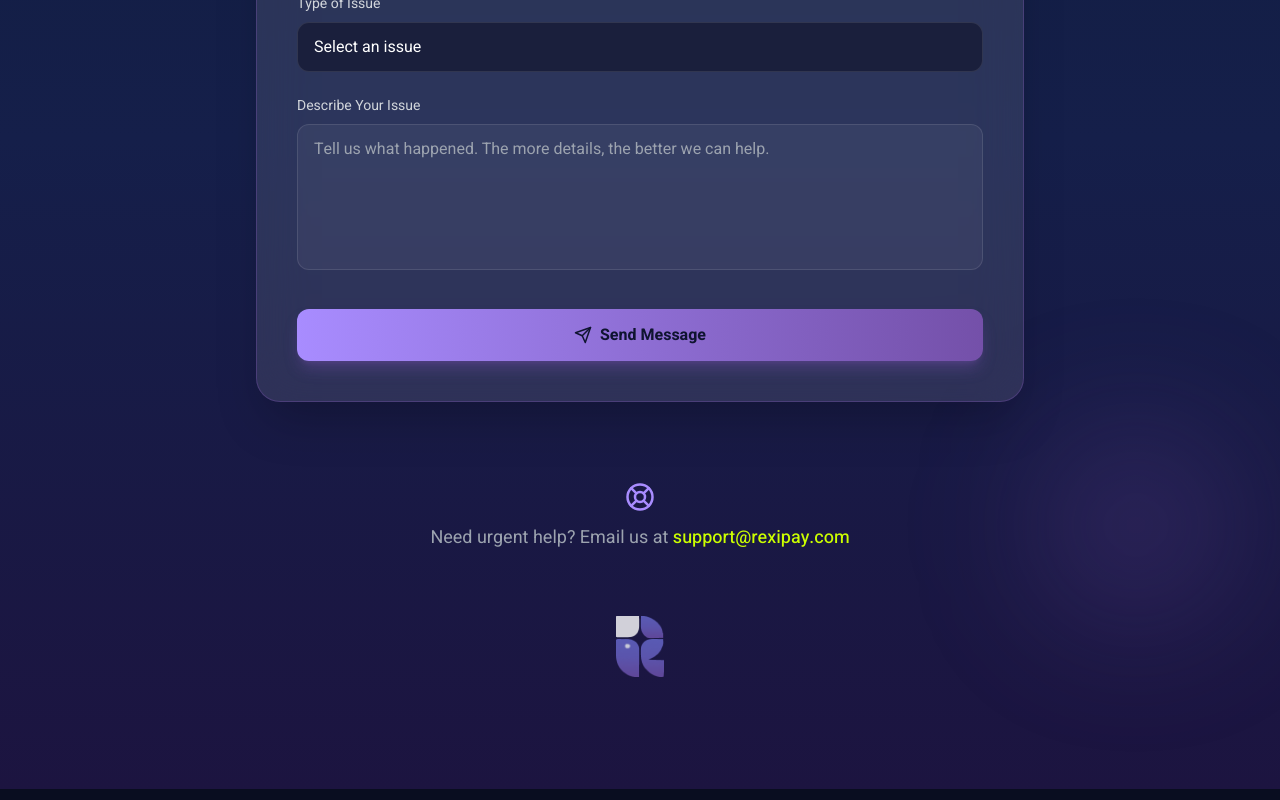
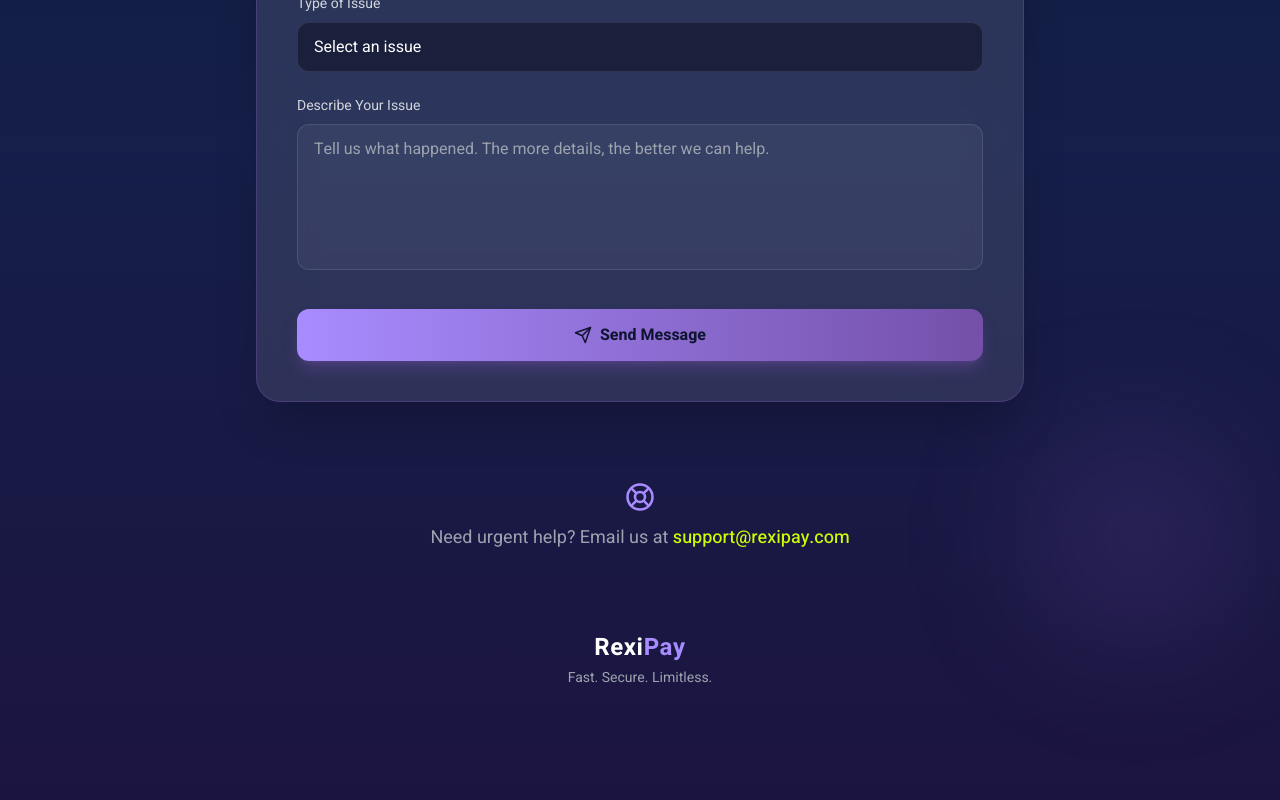
Before and after one commit to Mheek-frosh/rexipay-website, a React (Create React App) app: page /support in a window 1280 px wide. Shown: the part 512-1312 px from the top of the page. Built offline with nearby package versions, Linux system fonts and the light colour scheme.

Commit message:
Changes to be committed: 	modified:   src/screens/Support.jsx

```diff
--- a/src/screens/Support.jsx
+++ b/src/screens/Support.jsx
@@ -39,9 +39,11 @@
         <div className="flex justify-center mb-4">
           <Sparkles className="text-[#A88CFF]" size={32} />
         </div>
+
         <h1 className="text-4xl md:text-5xl font-bold mb-4 leading-tight">
           We’re Here to <span className="text-[#A88CFF]">Help You</span>
         </h1>
+
         <p className="text-gray-300 max-w-2xl mx-auto leading-relaxed text-lg">
           At RexiPay, your experience matters. Whether it’s a transaction concern,
           account issue, or feedback — our support team is ready to assist you.
@@ -153,14 +155,22 @@
         </p>
       </motion.div>
 
-      {/* Logo at Bottom */}
-      <div className="flex justify-center mt-16 relative z-10">
-        <img
-          src="/images/logo.png"
-          alt="RexiPay Logo"
-          className="w-12 opacity-80 hover:opacity-100 transition"
-        />
-      </div>
+      {/* RexiPay Brand Mark (Text + Slogan) */}
+      <motion.div
+        initial={{ opacity: 0 }}
+        animate={{ opacity: 1 }}
+        transition={{ delay: 1 }}
+        className="flex justify-center mt-20 relative z-10"
+      >
+        <div className="text-center group cursor-default">
+          <h2 className="text-2xl font-bold text-white tracking-wide">
+            Rexi<span className="text-[#A88CFF]">Pay</span>
+          </h2>
+          <p className="text-sm text-gray-400 mt-1 group-hover:text-gray-300 transition">
+            Fast. Secure. Limitless.
+          </p>
+        </div>
+      </motion.div>
     </div>
   );
 };
```
